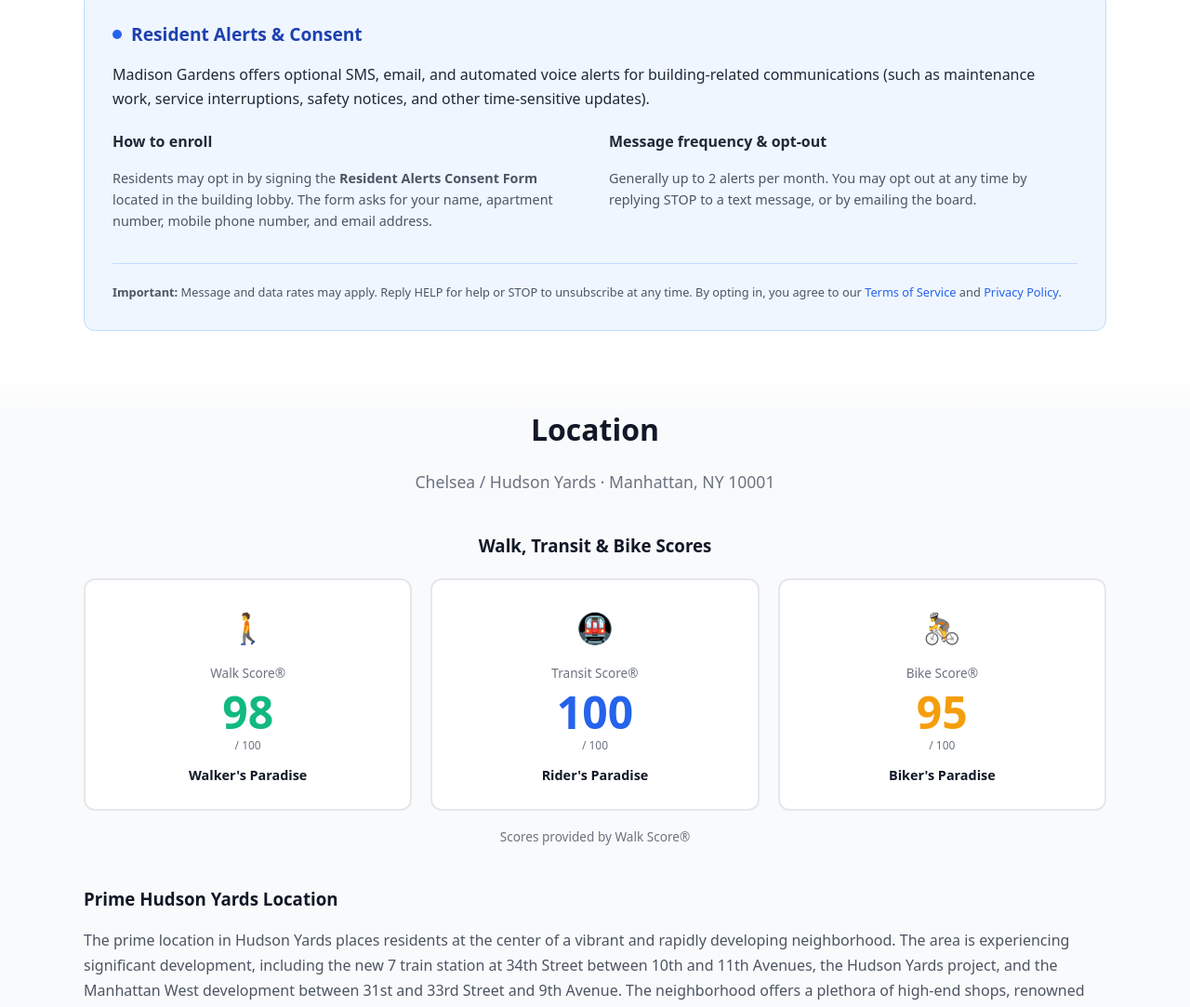
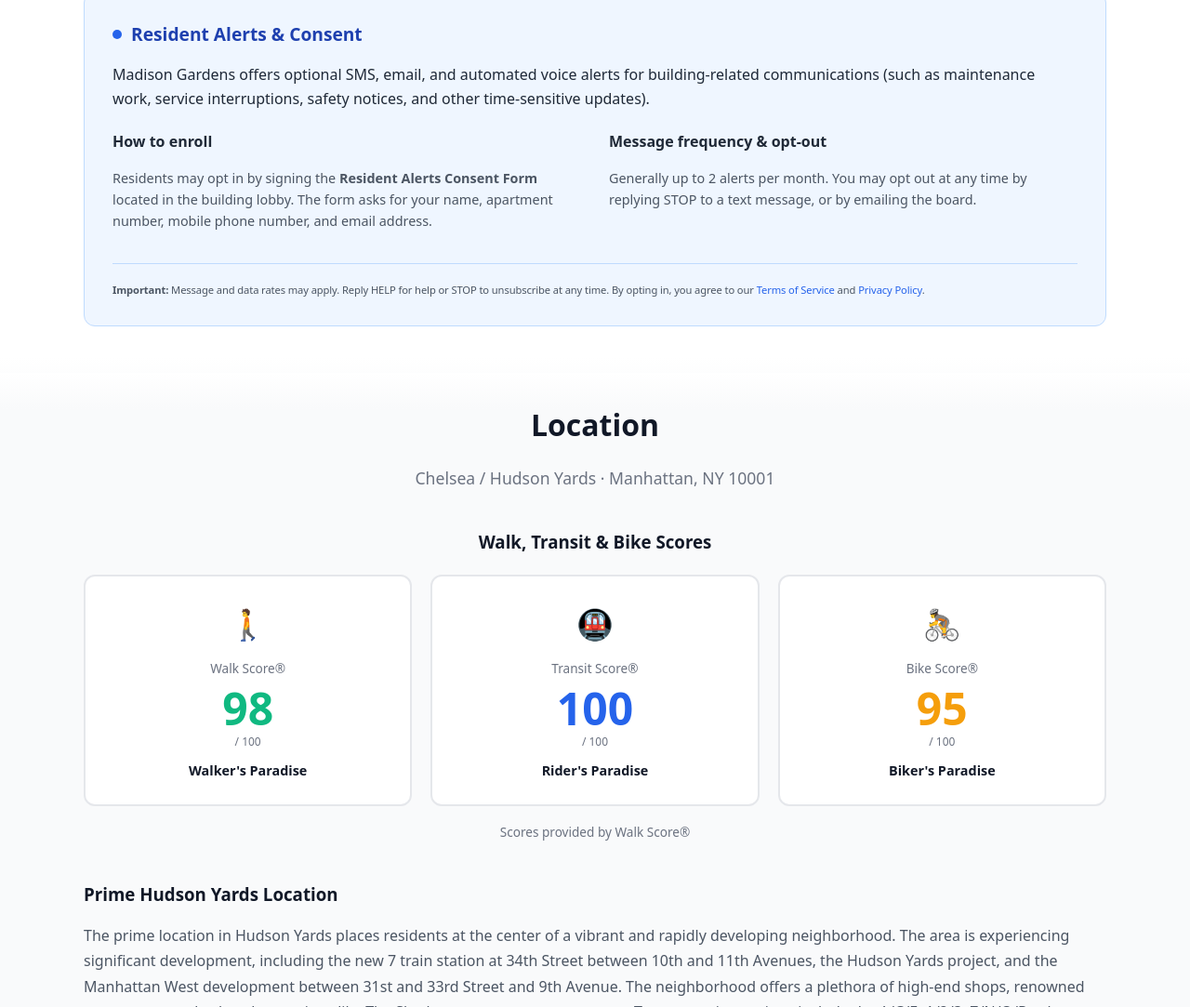
Before and after one commit to spaltrowitz/co-op-board-website, a website: page index.html in a window 1280 px wide. Shown: the part 2023-3106 px from the top of the page at 93% size. Drawn offline with nearby package versions, Linux system fonts and the light colour scheme.

Commit message:
Reduce SMS disclosure font size to fit on one line

```diff
--- a/index.html
+++ b/index.html
@@ -643,7 +643,7 @@
               <p style="font-size: 0.9rem; color: var(--secondary);">Generally up to 2 alerts per month. You may opt out at any time by replying STOP to a text message, or by emailing the board.</p>
             </div>
           </div>
-          <div style="margin-top: 20px; padding-top: 20px; border-top: 1px solid #bfdbfe; font-size: 0.8rem; color: var(--secondary); line-height: 1.6;">
+          <div style="margin-top: 20px; padding-top: 20px; border-top: 1px solid #bfdbfe; font-size: 0.7rem; color: var(--secondary); line-height: 1.4; letter-spacing: -0.01em;">
             <strong>Important:</strong> Message and data rates may apply. Reply HELP for help or STOP to unsubscribe at any time. By opting in, you agree to our <a href="terms.html">Terms of Service</a> and <a href="privacy.html">Privacy Policy</a>.
           </div>
         </div>
```
